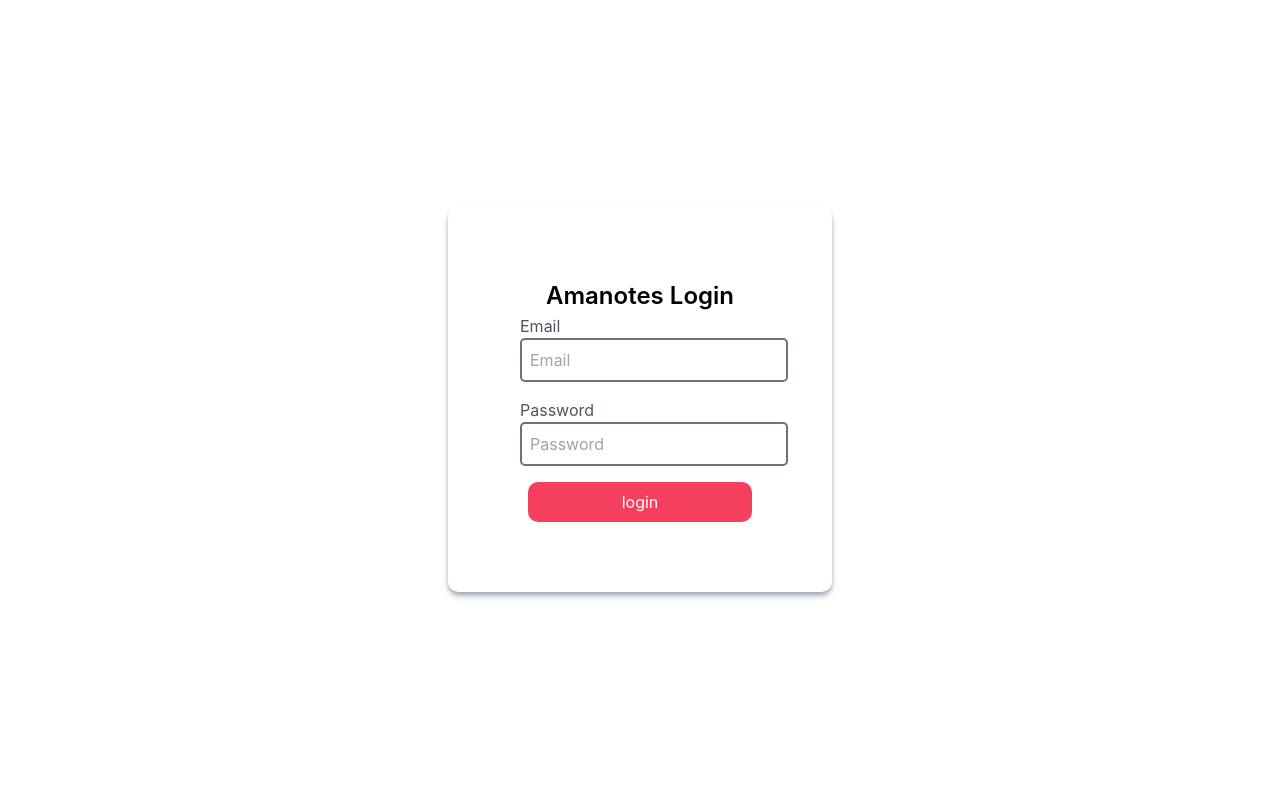
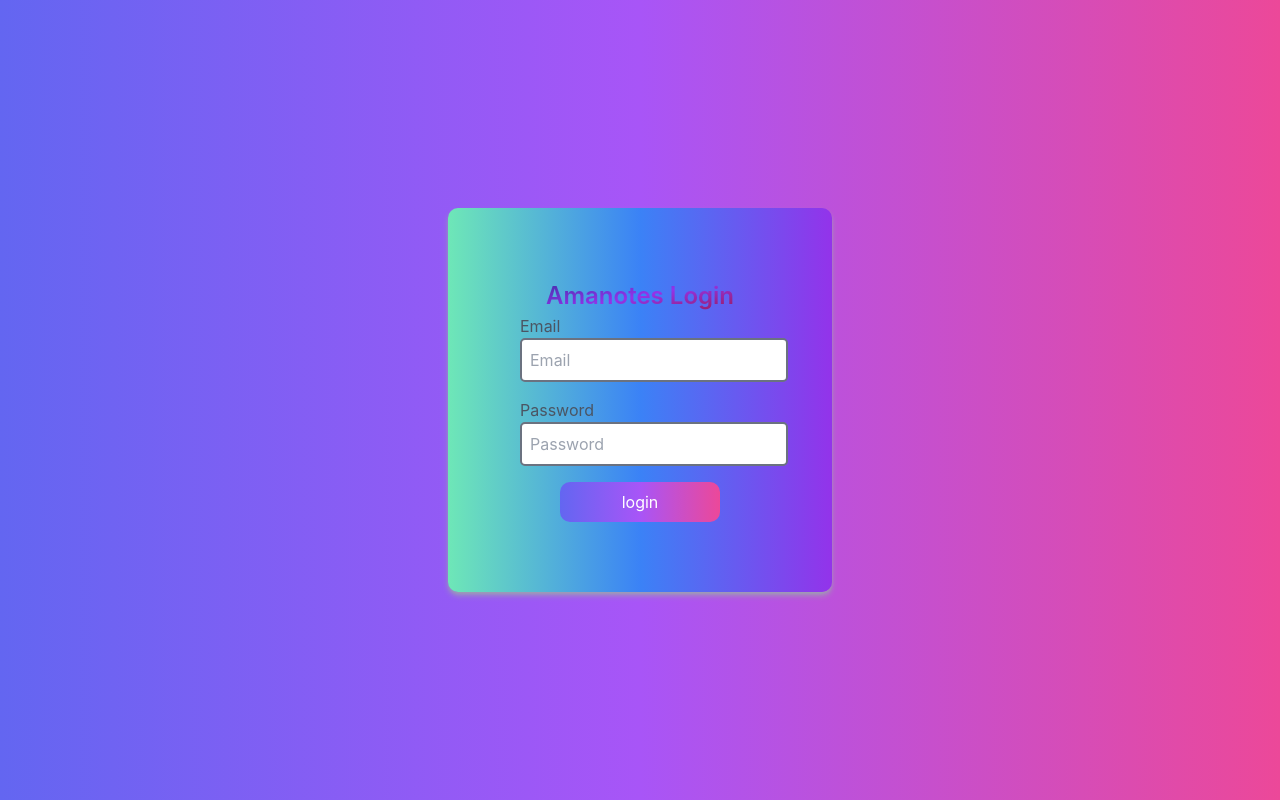
Before and after one commit to NguyenQuocDung31072001/scan-qr-code, a React (Create React App) app: page / in a window 1280 px wide. Built offline with nearby package versions, Linux system fonts and the light colour scheme; what html5-qrcode would draw is missing.

Commit message:
add linear bg

```diff
--- a/src/App.css
+++ b/src/App.css
@@ -45,15 +45,11 @@
 #reader select{
   display: none !important;
 }
-
 #reader video{
-  width: 250px;
-  height: 250px;
-}
-#qr-shaded-region{
-  border-width: 40px 40px;
+  width: 16rem;
+  height: 12rem;
 }
 
-#reader__scan_region{
-  top: -45px
+#qr-shaded-region{
+  border-width: 40px 40px !important;
 }
--- a/src/App.tsx
+++ b/src/App.tsx
@@ -6,7 +6,7 @@
 import Login from "./pages/login/Login";
 function App() {
   return (
-    <div className="flex items-center justify-center h-[100vh]">
+    <div className="flex items-center justify-center h-[100vh] bg-gradient-to-r from-indigo-500 via-purple-500 to-pink-500">
       <BrowserRouter>
         <Routes>
           <Route path="/" element={<Login />} />
--- a/src/pages/login/Login.tsx
+++ b/src/pages/login/Login.tsx
@@ -34,9 +34,11 @@
     }
   });
   return (
-    <div className="flex flex-col items-center justify-center w-[24rem] h-[24rem] rounded-[10px] shadow-md shadow-gray-400">
-      <div className="text-[1.5rem] font-semibold">Amanotes Login</div>
-      <div className="mb-4 max-w-[15rem]">
+    <div className="flex flex-col items-center justify-center w-[24rem] h-[24rem] rounded-[10px] bg-gradient-to-r p-[6px] from-[#6EE7B7] via-[#3B82F6] to-[#9333EA] shadow-md shadow-gray-400">
+      <div className="text-[1.5rem] font-semibold text-transparent bg-clip-text bg-gradient-to-br from-indigo-800 via-purple-600 to-pink-800">
+        Amanotes Login
+      </div>
+      <div className="mb-4 w-[15rem]">
         <p className="text-gray-600">Email</p>
         <input
           {...register("Email")}
@@ -47,7 +49,7 @@
           <p className="text-red-500">{errors.Email.message}</p>
         )}
       </div>
-      <div className="mb-4 max-w-[15rem]">
+      <div className="mb-4 w-[15rem]">
         <p className="text-gray-600">Password</p>
         <input
           {...register("Password")}
@@ -62,7 +64,8 @@
       <div className="max-w-[15rem] w-full flex justify-center">
         <button
           onClick={onSubmit}
-          className="bg-rose-500 text-white rounded-[10px] w-[14rem] px-4 py-2 "
+          className="bg-gradient-to-r from-indigo-500 via-purple-500 to-pink-500  text-white rounded-[10px] w-[10rem] px-4 py-2"
+          //hover:bg-gradient-to-r hover:from-indigo-800 hover:via-purple-800 hover:to-pink-800
         >
           login
         </button>
--- a/src/pages/scanQrCode/ScanQrCode.tsx
+++ b/src/pages/scanQrCode/ScanQrCode.tsx
@@ -67,9 +67,13 @@
   }, [data]);
   //bg-[('/amanotes_bg.jpg')]
   return (
-    <div className="w-[20rem] h-[21rem] flex items-center justify-center shadow-lg shadow-gray-400 relative">
-      <img src="/amanotes_bg.jpg" alt="" className="absolute" />
-      <div id={idScanContainer} className="w-[15rem] h-[10rem]"></div>
+    <div className="w-[16rem] h-[12rem]">
+      {/* <img
+        src="https://s3.cloud.cmctelecom.vn/tinhte2/2020/12/5271132_cover_amanotes.jpg"
+        alt=""
+        className="absolute w-[20rem] h-[21rem]"
+      /> */}
+      <div id={idScanContainer} className="w-[16rem] h-[12rem]"></div>
       <ScanQrCodeResult isShowing={isShowing} toggle={toggle} data={data} />
     </div>
   );
```
